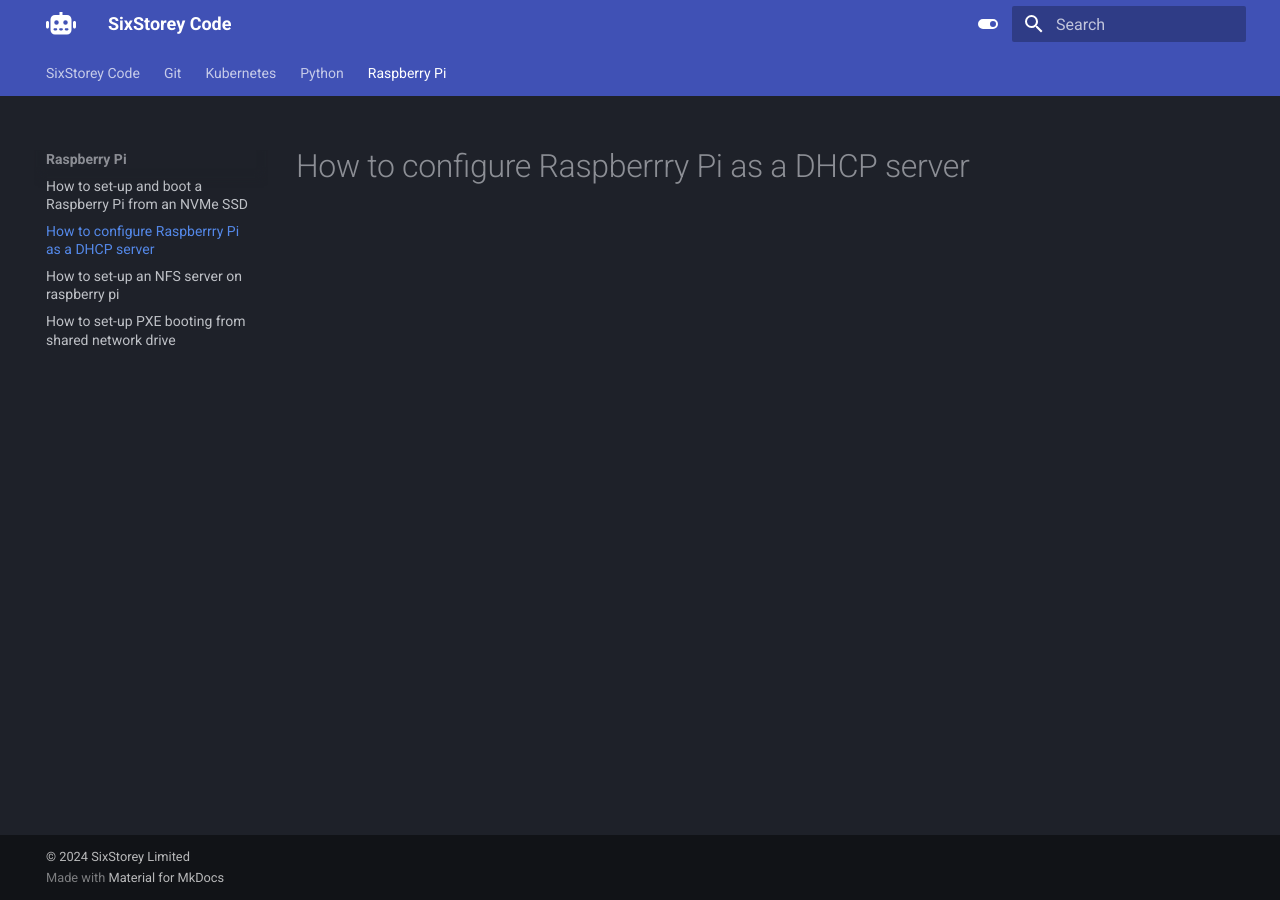
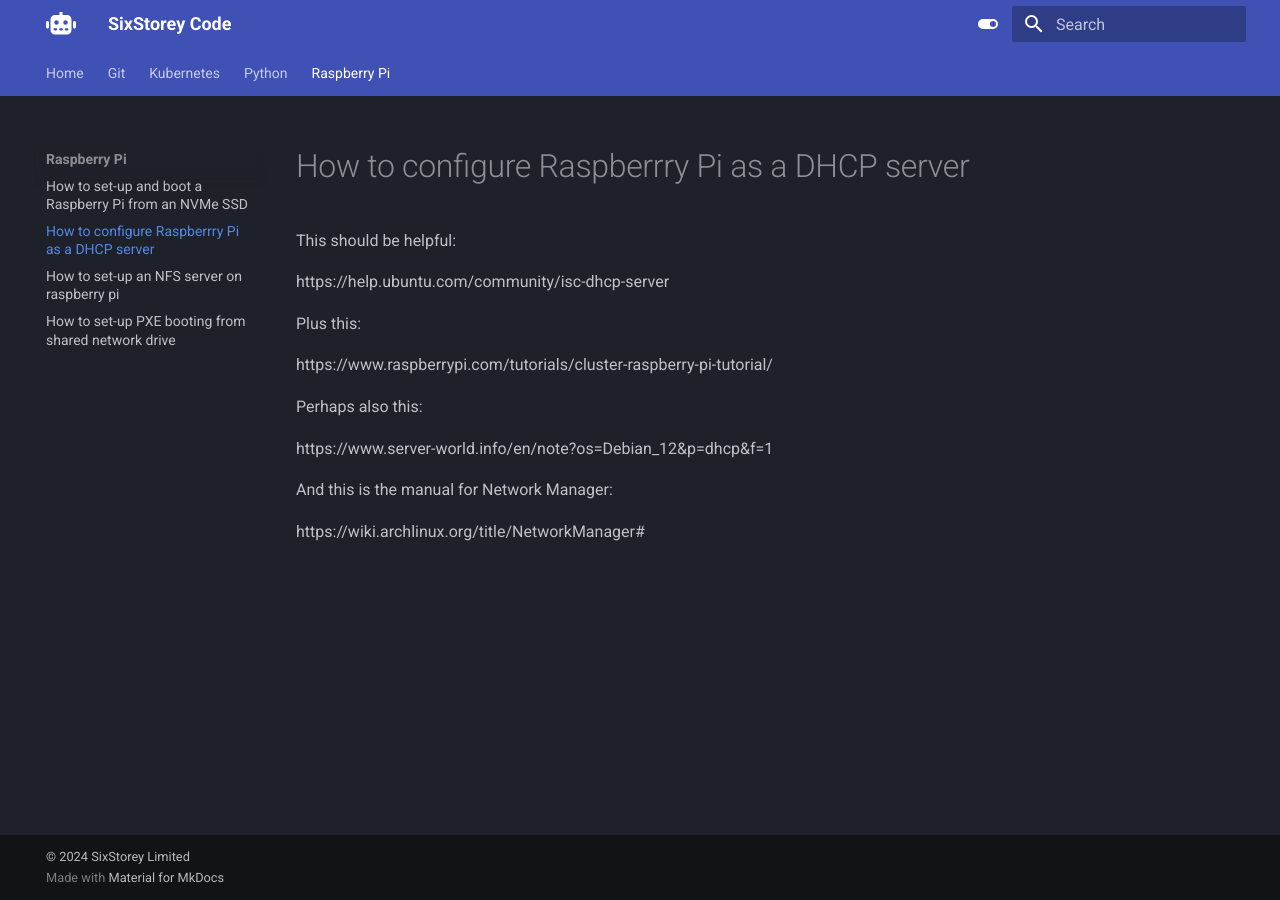
Before and after one commit to pwstorey/SixStorey-Code, an MkDocs documentation site: the page built from docs/Raspberry Pi/dhcp_server.md, in a window 1280 px wide. Built offline with MkDocs 1.6.1 and Material for MkDocs 9.7.7, drawn with Linux system fonts in a browser that asks for light colours.

Commit message:
bringing github up to date with local

```diff
--- a/docs/Raspberry Pi/dhcp_server.md
+++ b/docs/Raspberry Pi/dhcp_server.md
@@ -1 +1,18 @@
 # How to configure Raspberrry Pi as a DHCP server
+
+This should be helpful:
+
+https://help.ubuntu.com/community/isc-dhcp-server
+
+Plus this:
+
+https://www.raspberrypi.com/tutorials/cluster-raspberry-pi-tutorial/
+
+Perhaps also this:
+
+https://www.server-world.info/en/note?os=Debian_12&p=dhcp&f=1
+
+
+And this is the manual for Network Manager:
+
+https://wiki.archlinux.org/title/NetworkManager#
--- a/docs/index.md
+++ b/docs/index.md
@@ -1,5 +1,5 @@
 
-# SixStorey Code
+# Home
 
 ## Ideas
 
```
